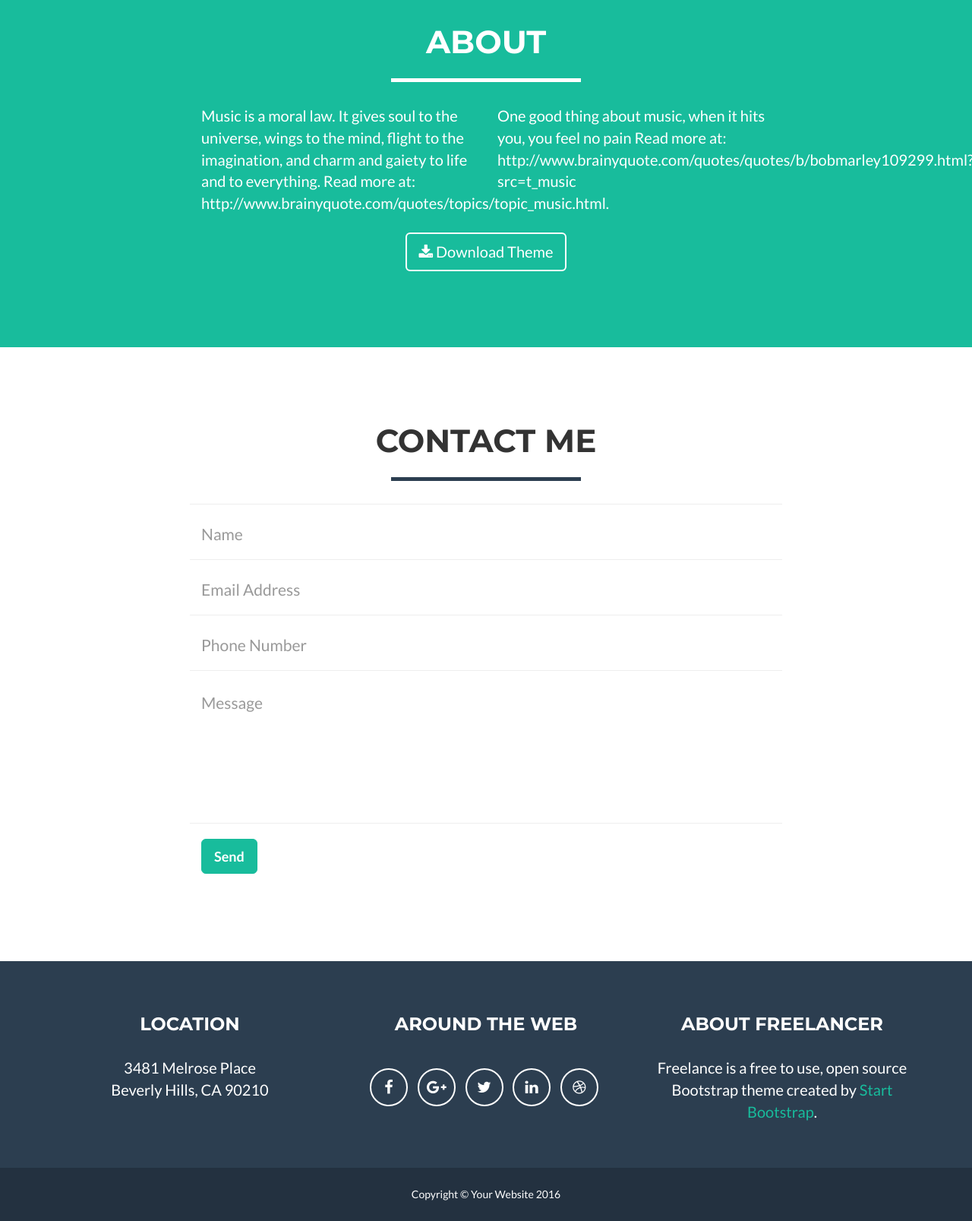
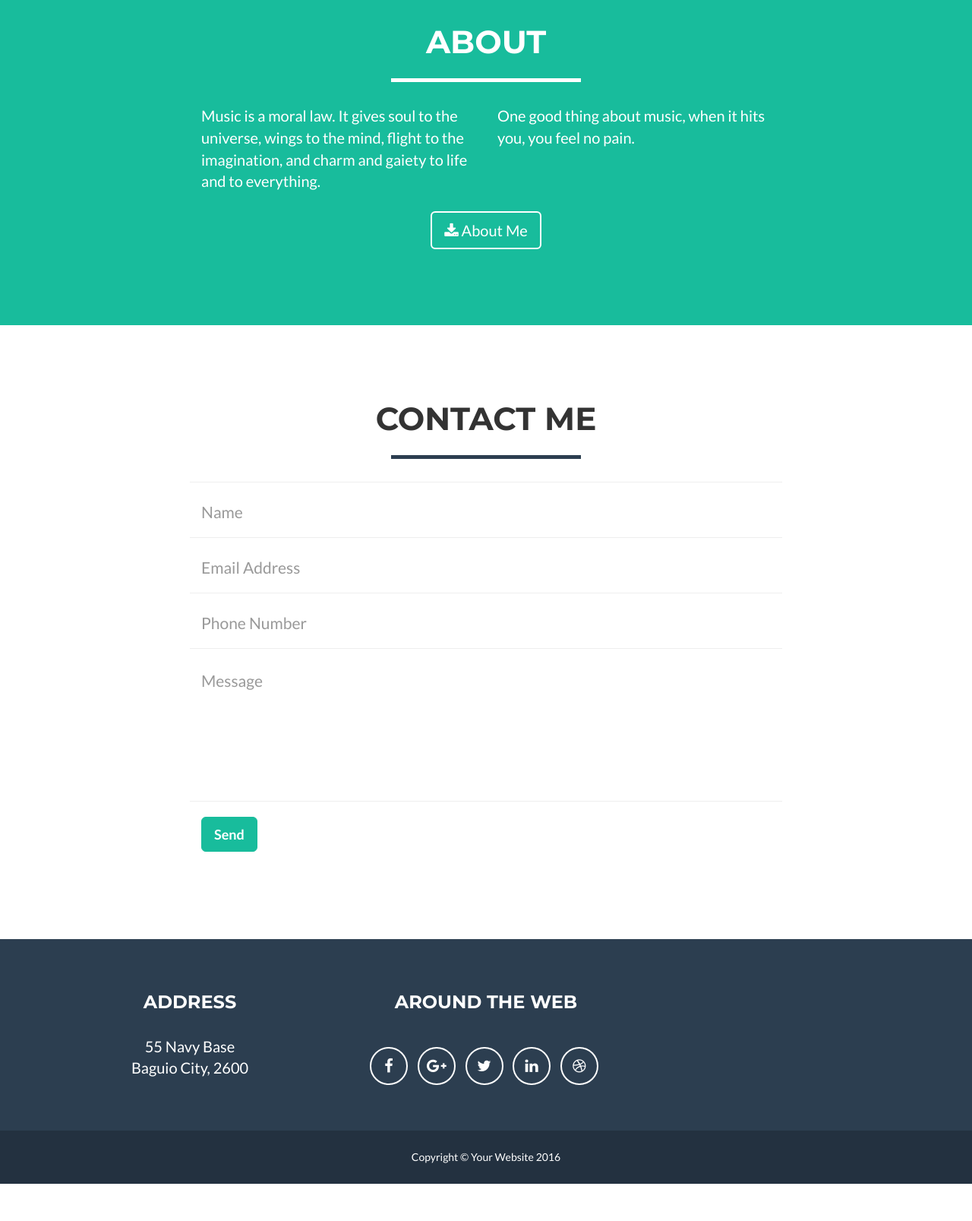
Before and after one commit to raymartnarcida07/martray, a website: page index.html in a window 1280 px wide. Shown: the part 1720-3327 px from the top of the page at 76% size. After the commit the page ends 3278 px from the top, so only its background shows below. Drawn offline with nearby package versions, Linux system fonts and the light colour scheme.

Commit message:
Update index.html

```diff
--- a/index.html
+++ b/index.html
@@ -167,16 +167,14 @@
             </div>
             <div class="row">
                 <div class="col-lg-4 col-lg-offset-2">
-                    <p>Music is a moral law. It gives soul to the universe, wings to the mind, flight to the imagination, and charm and gaiety to life and to everything.
-Read more at: http://www.brainyquote.com/quotes/topics/topic_music.html.</p>
+                    <p>Music is a moral law. It gives soul to the universe, wings to the mind, flight to the imagination, and charm and gaiety to life and to everything.</p>
                 </div>
                 <div class="col-lg-4">
-                    <p>One good thing about music, when it hits you, you feel no pain
-Read more at: http://www.brainyquote.com/quotes/quotes/b/bobmarley109299.html?src=t_music</p>
+                    <p>One good thing about music, when it hits you, you feel no pain.</p>
                 </div>
                 <div class="col-lg-8 col-lg-offset-2 text-center">
                     <a href="#" class="btn btn-lg btn-outline">
-                        <i class="fa fa-download"></i> Download Theme
+                        <i class="fa fa-download"></i> About Me
                     </a>
                 </div>
             </div>
@@ -244,9 +242,9 @@ Read more at: http://www.brainyquote.com/quotes/quotes/b/bobmarley109299.html?sr
             <div class="container">
                 <div class="row">
                     <div class="footer-col col-md-4">
-                        <h3>Location</h3>
-                        <p>3481 Melrose Place
-                            <br>Beverly Hills, CA 90210</p>
+                        <h3>Address</h3>
+                        <p>55 Navy Base
+                            <br>Baguio City, 2600</p>
                     </div>
                     <div class="footer-col col-md-4">
                         <h3>Around the Web</h3>
@@ -267,10 +265,6 @@ Read more at: http://www.brainyquote.com/quotes/quotes/b/bobmarley109299.html?sr
                                 <a href="#" class="btn-social btn-outline"><i class="fa fa-fw fa-dribbble"></i></a>
                             </li>
                         </ul>
-                    </div>
-                    <div class="footer-col col-md-4">
-                        <h3>About Freelancer</h3>
-                        <p>Freelance is a free to use, open source Bootstrap theme created by <a href="http://startbootstrap.com">Start Bootstrap</a>.</p>
                     </div>
                 </div>
             </div>
```
